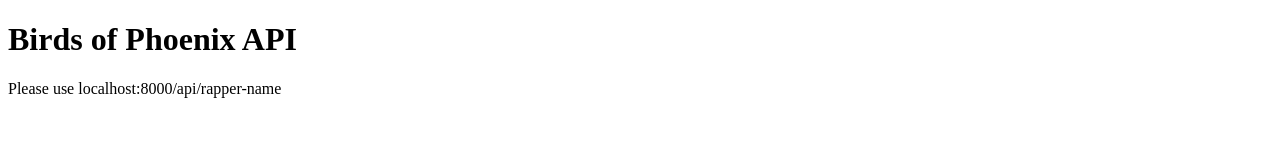
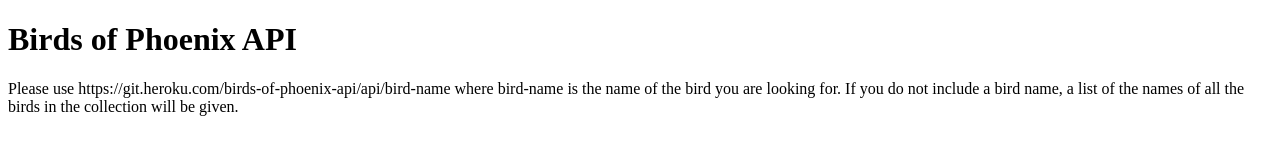
Before and after one commit to busma13/birds-of-phoenix-api, a website: page index.html in a window 1280 px wide. Drawn offline with Linux system fonts and the light colour scheme.

Commit message:
initial setup

```diff
--- a/index.html
+++ b/index.html
@@ -8,6 +8,6 @@
 </head>
 <body>
     <h1>Birds of Phoenix API</h1>
-    <p>Please use localhost:8000/api/rapper-name</p>
+    <p>Please use https://git.heroku.com/birds-of-phoenix-api/api/bird-name where bird-name is the name of the bird you are looking for.  If you do not include a bird name, a list of the names of all the birds in the collection will be given.</p>
 </body>
 </html>
```
